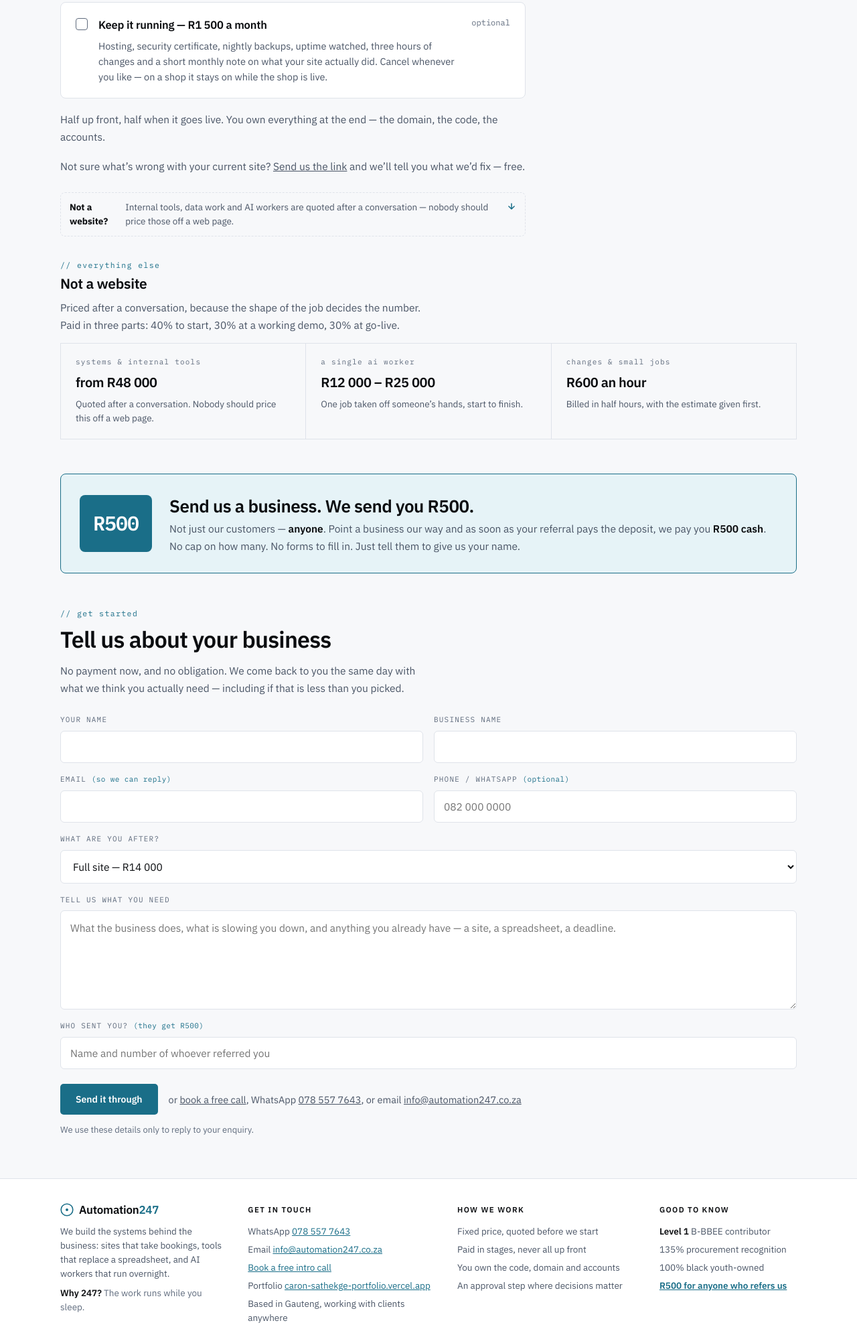
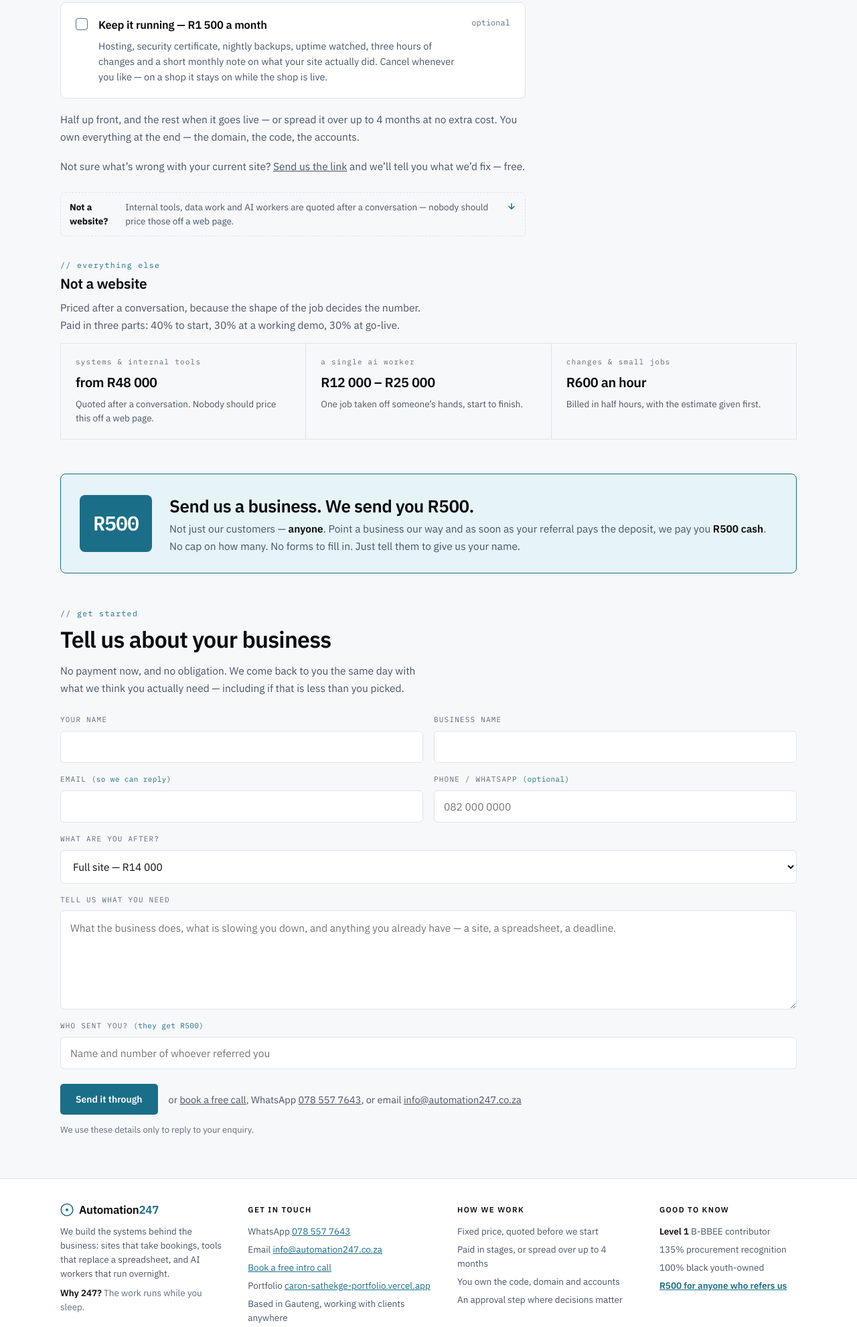
Before and after one commit to MrSathekge/automation247, a plain HTML site: page index.html in a window 1280 px wide. Shown: the part 6581-8562 px from the top of the page at 67% size. Drawn offline with Linux system fonts and the light colour scheme.

Commit message:
Pricing: offer spreading the balance over up to 4 months
Co-Authored-By: Claude Opus 5.5 <noreply@anthropic.com>

```diff
--- a/index.html
+++ b/index.html
@@ -1323,7 +1323,7 @@ div.it-po-h{font:500 10.5px var(--it-mono);letter-spacing:1px;text-transform:upp
           </span>
         </label>
 
-        <p class="it-fine">Half up front, half when it goes live. You own everything at the end &mdash; the domain, the code, the accounts.</p>
+        <p class="it-fine">Half up front, and the rest when it goes live &mdash; or spread it over up to 4 months at no extra cost. You own everything at the end &mdash; the domain, the code, the accounts.</p>
         <p class="it-fine">Not sure what&rsquo;s wrong with your current site? <a href="#webquote">Send us the link</a> and we&rsquo;ll tell you what we&rsquo;d fix &mdash; free.</p>
 
         <p class="it-elsewhere"><a href="#it-rates">
@@ -1460,7 +1460,7 @@ div.it-po-h{font:500 10.5px var(--it-mono);letter-spacing:1px;text-transform:upp
         <h4 class="foot-head">How we work</h4>
         <ul>
           <li>Fixed price, quoted before we start</li>
-          <li>Paid in stages, never all up front</li>
+          <li>Paid in stages, or spread over up to 4 months</li>
           <li>You own the code, domain and accounts</li>
           <li>An approval step where decisions matter</li>
         </ul>
```
